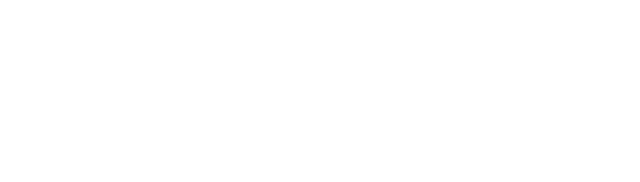
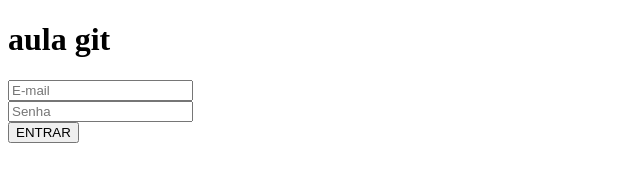
Before and after one commit to enzola123/aulagit, a plain HTML site: page index.html in a window 1280 px wide. Shown: the whole page, without its empty margins (0-640 px from the left). Drawn offline with Linux system fonts and the light colour scheme.

Commit message:
segundo commit

```diff
--- a/index.html
+++ b/index.html
@@ -1,11 +1,17 @@
 <!DOCTYPE html>
-<html lang="en">
+<html lang="pt-br">
 <head>
     <meta charset="UTF-8">
     <meta name="viewport" content="width=, initial-scale=1.0">
     <title>Document</title>
 </head>
 <body>
-    <h1></h1>
+    <h1>aula git</h1>
+
+    <input type="text" placeholder="E-mail">
+    <br>
+    <input type="password" name="senha" id=""placeholder="Senha">
+    <br>
+    <input type="button" value="ENTRAR">
 </body>
 </html>
```
